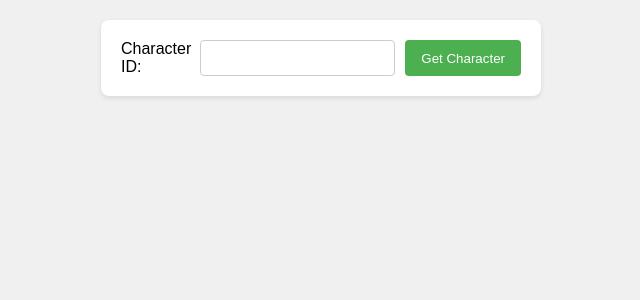
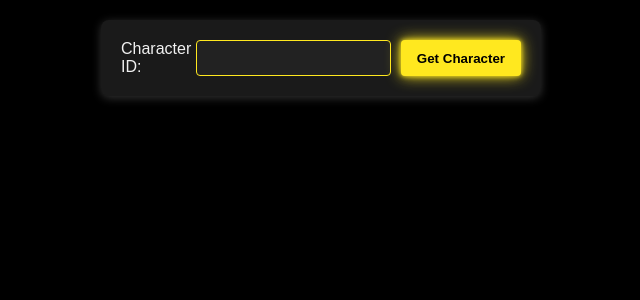
Before and after one commit to Joshkaki00/quiz-2-assignment, a Flask app: page / in a window 1280 px wide. Shown: the top 300 px of the page, without its empty margins (319-959 px from the left). Run offline with Flask 3, Linux system fonts and the light colour scheme.

Commit message:
updated styling

```diff
--- a/static/styles.css
+++ b/static/styles.css
@@ -1,58 +1,78 @@
+/* General body styling */
 body {
-    font-family: Arial, sans-serif;
-    background-color: #f0f0f0;
+    font-family: 'Arial', sans-serif;
+    background-color: #000; /* Deep space black */
+    color: #f1f1f1; /* Light text for high contrast */
     margin: 0;
     padding: 0;
 }
 
+/* Main title styling */
 h1 {
-    color: #333;
+    color: #ffe81f; /* Star Wars yellow */
     text-align: center;
+    font-size: 2.5em;
+    font-family: 'Star Jedi', sans-serif; /* Optional: use a Star Wars-style font */
+    text-shadow: 0 0 5px #ffe81f, 0 0 10px #ffe81f;
+    margin-top: 20px;
 }
 
+/* Form container styling */
 form {
     display: flex;
     justify-content: center;
     padding: 20px;
-    background-color: #fff;
+    background-color: rgba(255, 255, 255, 0.1); /* Translucent white for a high-tech look */
     margin: 20px auto;
     border-radius: 8px;
-    box-shadow: 0 2px 5px rgba(0,0,0,0.1);
+    box-shadow: 0 2px 10px rgba(255, 255, 255, 0.2);
     max-width: 400px;
 }
 
+/* Input field styling */
 input[type="text"] {
     padding: 8px;
     margin-right: 10px;
     width: 200px;
-    border: 1px solid #ccc;
+    border: 1px solid #ffe81f; /* Yellow border */
     border-radius: 4px;
+    background-color: #222; /* Dark background */
+    color: #ffe81f; /* Yellow text */
 }
 
+/* Submit button styling */
 input[type="submit"] {
     padding: 8px 16px;
-    background-color: #4CAF50;
-    color: white;
+    background-color: #ffe81f;
+    color: #000;
     border: none;
     border-radius: 4px;
     cursor: pointer;
+    font-weight: bold;
+    box-shadow: 0 0 5px #ffe81f, 0 0 15px #ffe81f;
+    transition: background-color 0.3s ease, color 0.3s ease;
 }
 
+/* Hover effect for the submit button */
 input[type="submit"]:hover {
-    background-color: #45a049;
+    background-color: #fff; /* Light up effect */
+    color: #000;
 }
 
+/* Character information box styling */
 .character-info {
     text-align: center;
-    background-color: #fff;
+    background-color: rgba(255, 255, 255, 0.1); /* Semi-transparent */
     margin: 20px auto;
     padding: 20px;
     border-radius: 8px;
-    box-shadow: 0 2px 5px rgba(0,0,0,0.1);
+    box-shadow: 0 2px 10px rgba(255, 255, 255, 0.2);
     max-width: 500px;
 }
 
+/* Text inside character info box */
 .character-info p {
     margin: 10px 0;
     font-size: 16px;
+    color: #ffe81f; /* Yellow text for consistency */
 }
```
